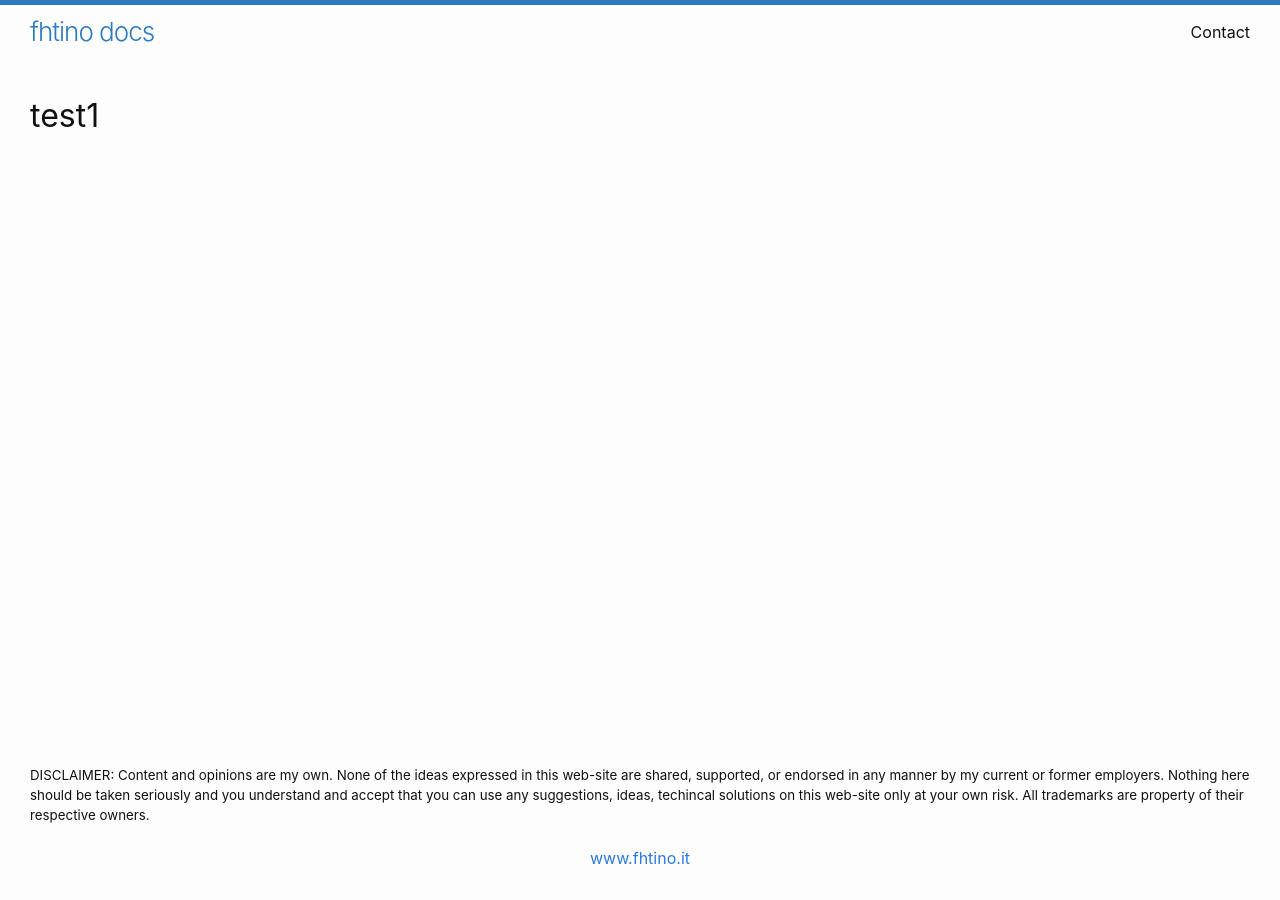
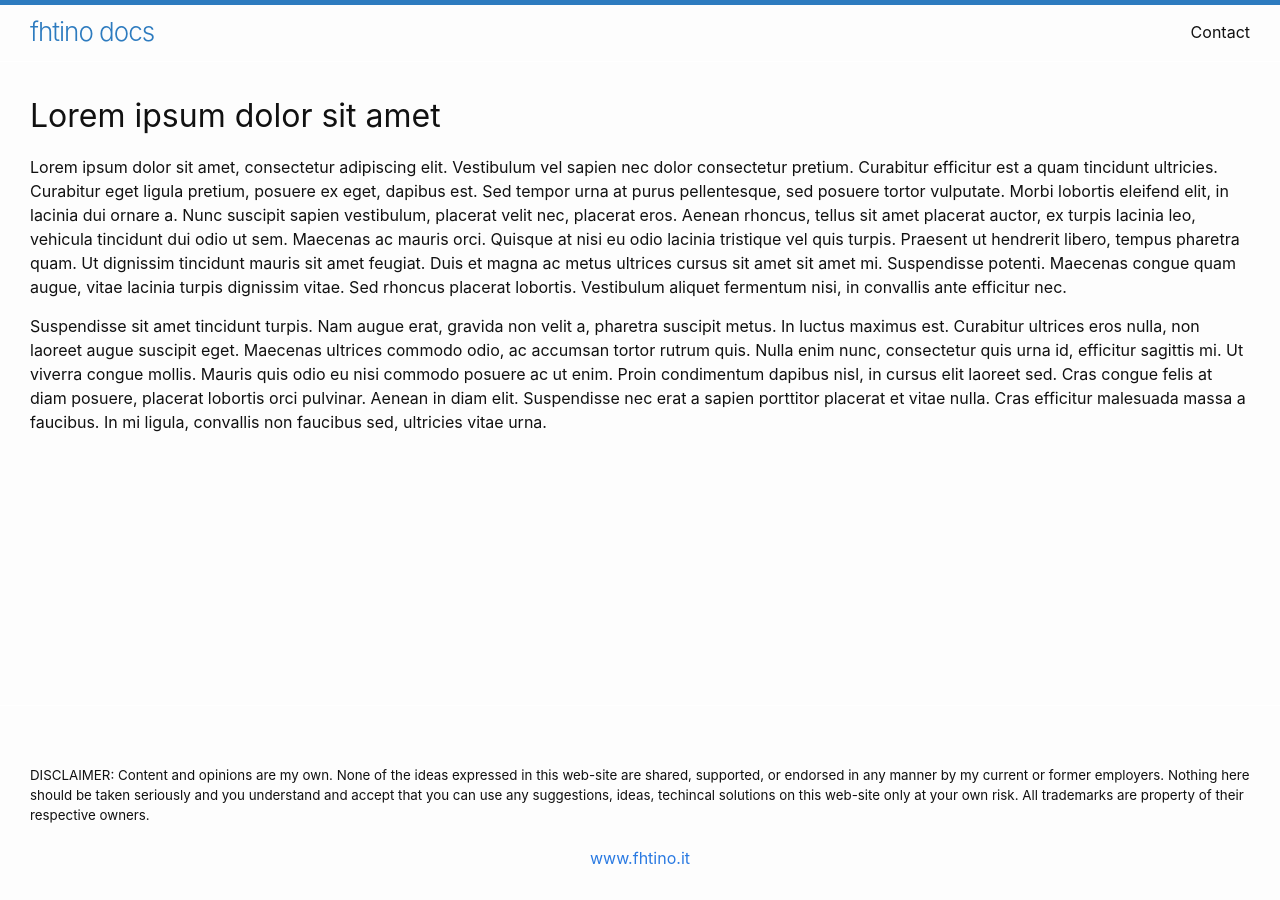
Before and after one commit to fhtino/mydocs, a Jekyll site: the page built from docs/test1.md, in a window 1280 px wide. Built offline with Jekyll 4.4.1, drawn with Linux system fonts in a browser that asks for light colours; our own code applies the rules of GitHub Pages for plain Markdown files.

Commit message:
images tests

```diff
--- a/_sass/minima/custom-styles.scss
+++ b/_sass/minima/custom-styles.scss
@@ -1,2 +1,18 @@
 // Placeholder to allow defining custom styles that override everything else.
 // (Use `_sass/minima/custom-variables.scss` to override variable defaults)
+
+
+
+myimage {
+    xbackground-color: red;
+    text-align: center;
+    display:block;
+}
+
+myimage > img {
+    border: 1px solid #aaaaaa;
+}
+
+myimage > img:hover {
+    width:auto;
+}
--- a/docs/test1.md
+++ b/docs/test1.md
@@ -2,8 +2,11 @@
 layout: doc
 categories: docs
 publish_date: 2011-01-05
-DT: 2011-01-05
-DT2: 2011/01/05
+abstract: how to change the world by sleeping all the day
 ---
 
-# test1
+# Lorem ipsum dolor sit amet
+
+Lorem ipsum dolor sit amet, consectetur adipiscing elit. Vestibulum vel sapien nec dolor consectetur pretium. Curabitur efficitur est a quam tincidunt ultricies. Curabitur eget ligula pretium, posuere ex eget, dapibus est. Sed tempor urna at purus pellentesque, sed posuere tortor vulputate. Morbi lobortis eleifend elit, in lacinia dui ornare a. Nunc suscipit sapien vestibulum, placerat velit nec, placerat eros. Aenean rhoncus, tellus sit amet placerat auctor, ex turpis lacinia leo, vehicula tincidunt dui odio ut sem. Maecenas ac mauris orci. Quisque at nisi eu odio lacinia tristique vel quis turpis. Praesent ut hendrerit libero, tempus pharetra quam. Ut dignissim tincidunt mauris sit amet feugiat. Duis et magna ac metus ultrices cursus sit amet sit amet mi. Suspendisse potenti. Maecenas congue quam augue, vitae lacinia turpis dignissim vitae. Sed rhoncus placerat lobortis. Vestibulum aliquet fermentum nisi, in convallis ante efficitur nec.
+
+Suspendisse sit amet tincidunt turpis. Nam augue erat, gravida non velit a, pharetra suscipit metus. In luctus maximus est. Curabitur ultrices eros nulla, non laoreet augue suscipit eget. Maecenas ultrices commodo odio, ac accumsan tortor rutrum quis. Nulla enim nunc, consectetur quis urna id, efficitur sagittis mi. Ut viverra congue mollis. Mauris quis odio eu nisi commodo posuere ac ut enim. Proin condimentum dapibus nisl, in cursus elit laoreet sed. Cras congue felis at diam posuere, placerat lobortis orci pulvinar. Aenean in diam elit. Suspendisse nec erat a sapien porttitor placerat et vitae nulla. Cras efficitur malesuada massa a faucibus. In mi ligula, convallis non faucibus sed, ultricies vitae urna.
```
Also changed, not shown: docs/index.md (added, +3 -0 lines), docs/keepass_totp_intro/doc.md (added, +32 -0 lines), docs/test0.md (+1 -1 lines), index.md (+3 -10 lines), docs/keepass_totp_intro/1.jpg (added), docs/keepass_totp_intro/2.jpg (added).
